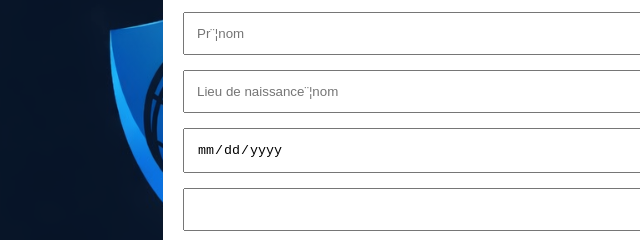
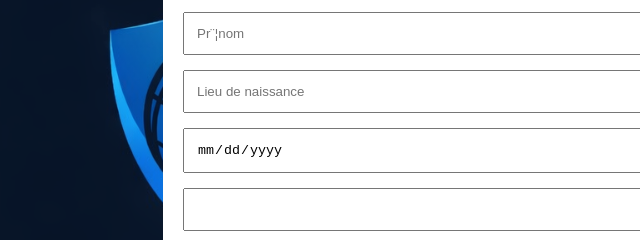
Before and after one commit to Henry-Kabeya/henry-tech-site, a plain HTML site: page inscription.html in a window 1280 px wide. Shown: the part 272-512 px from the top of the page, 27-667 px from the left. Drawn offline with Linux system fonts and the light colour scheme.

Commit message:
Fix placeholder text for 'Lieu de naissance' input

```diff
--- a/inscription.html
+++ b/inscription.html
@@ -33,7 +33,7 @@
         <input type="text" name="Nom" placeholder="Nom" required>
         <input type="text" name="Post-nom" placeholder="Post-nom" required>
         <input type="text" name="Pr¨¦nom" placeholder="Pr¨¦nom" required>
-        <input type="text" name="Lieu de naissance" placeholder="Lieu de naissance¨¦nom" required>
+        <input type="text" name="Lieu de naissance" placeholder="Lieu de naissance" required>
         <input type="date" name="Date de naissance">
         <input type="text" name="Province">
 
```
